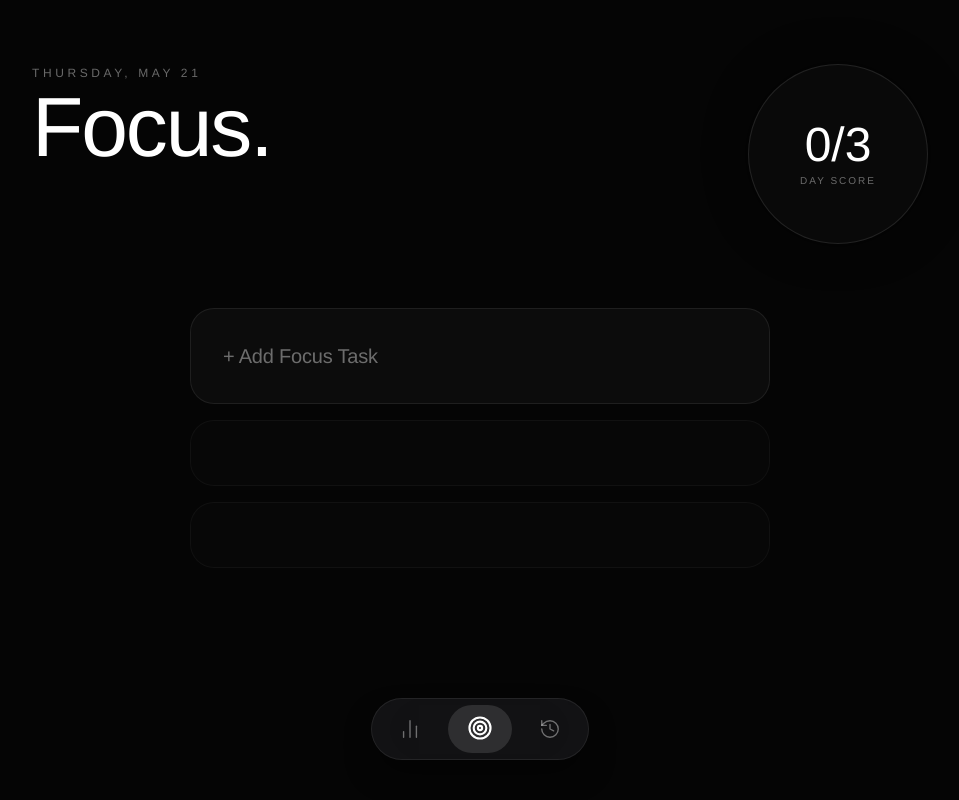
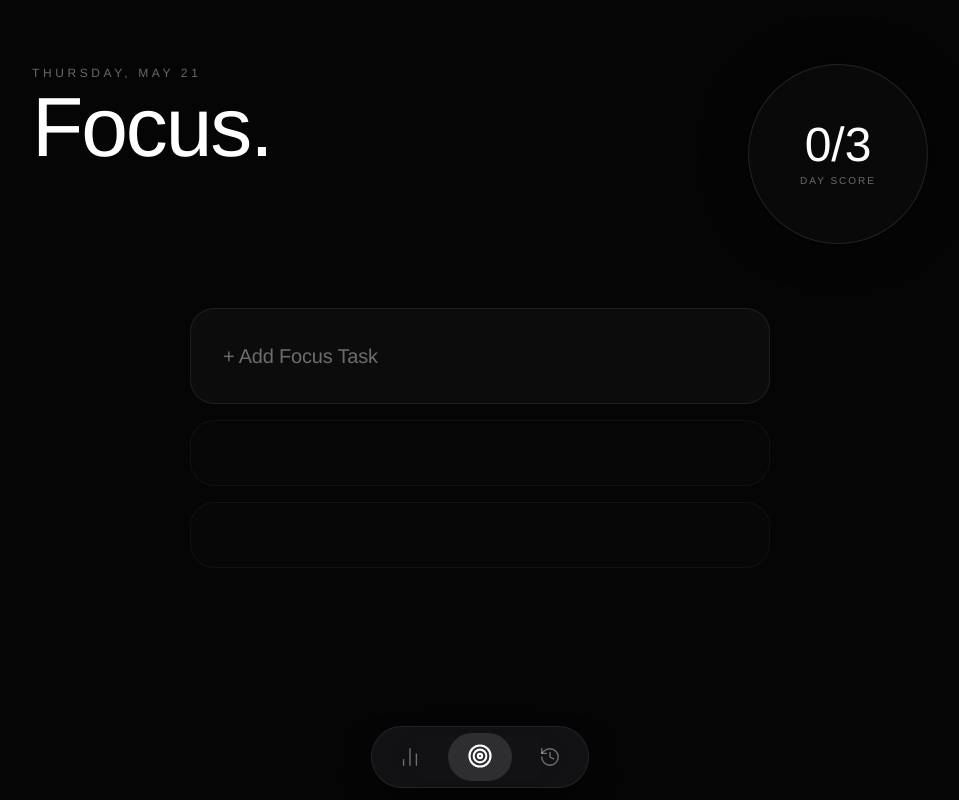
Before and after one commit to sttrelokoffss-create/planner, a React (Vite) app: page / in a window 1280 px wide. Shown: the whole page, without its empty margins (160-1119 px from the left). Built offline with nearby package versions, Linux system fonts and the light colour scheme.

Commit message:
update ui

```diff
--- a/index.html
+++ b/index.html
@@ -3,6 +3,7 @@
   <head>
     <meta charset="UTF-8" />
     <meta name="viewport" content="width=device-width, initial-scale=1.0" />
+    <script src="https://telegram.org/js/telegram-web-app.js"></script>
     <title>My Google AI Studio App</title>
   </head>
   <body>
--- a/src/App.tsx
+++ b/src/App.tsx
@@ -14,6 +14,18 @@ export default function App() {
 
   // Load from local storage
   useEffect(() => {
+    // Telegram Web App Initialization
+    if (typeof window !== "undefined" && (window as any).Telegram?.WebApp) {
+      const tg = (window as any).Telegram.WebApp;
+      tg.ready();
+      tg.expand();
+      try {
+        tg.setBottomBarColor('#050505');
+      } catch (e) {
+        // Ignored if unsupported
+      }
+    }
+
     try {
       const saved = localStorage.getItem("tasks");
       if (saved) {
--- a/src/components/BottomDock.tsx
+++ b/src/components/BottomDock.tsx
@@ -18,9 +18,12 @@ const TABS = [
 
 export function BottomDock({ activeTab, setActiveTab }: BottomDockProps) {
   return (
-    <div className="fixed bottom-10 left-1/2 -translate-x-1/2 z-[100]">
+    <div
+      className="fixed bottom-0 left-0 right-0 z-[100] flex items-end justify-center pointer-events-none"
+      style={{ paddingBottom: 'calc(12px + var(--tg-safe-area-inset-bottom, 0px))' }}
+    >
       <motion.div
-        className="flex items-center gap-1.5 p-1.5 rounded-full bg-[#1c1c1e]/60 backdrop-blur-2xl border border-white/[0.08] shadow-[0_16px_32px_-8px_rgba(0,0,0,0.6)]"
+        className="pointer-events-auto flex items-center gap-1.5 p-1.5 rounded-full bg-[#1c1c1e]/60 backdrop-blur-2xl border border-white/[0.08] shadow-[0_16px_32px_-8px_rgba(0,0,0,0.6)]"
         initial={{ y: 80, opacity: 0 }}
         animate={{ y: 0, opacity: 1 }}
         exit={{ y: 80, opacity: 0, scale: 0.9 }}
```
